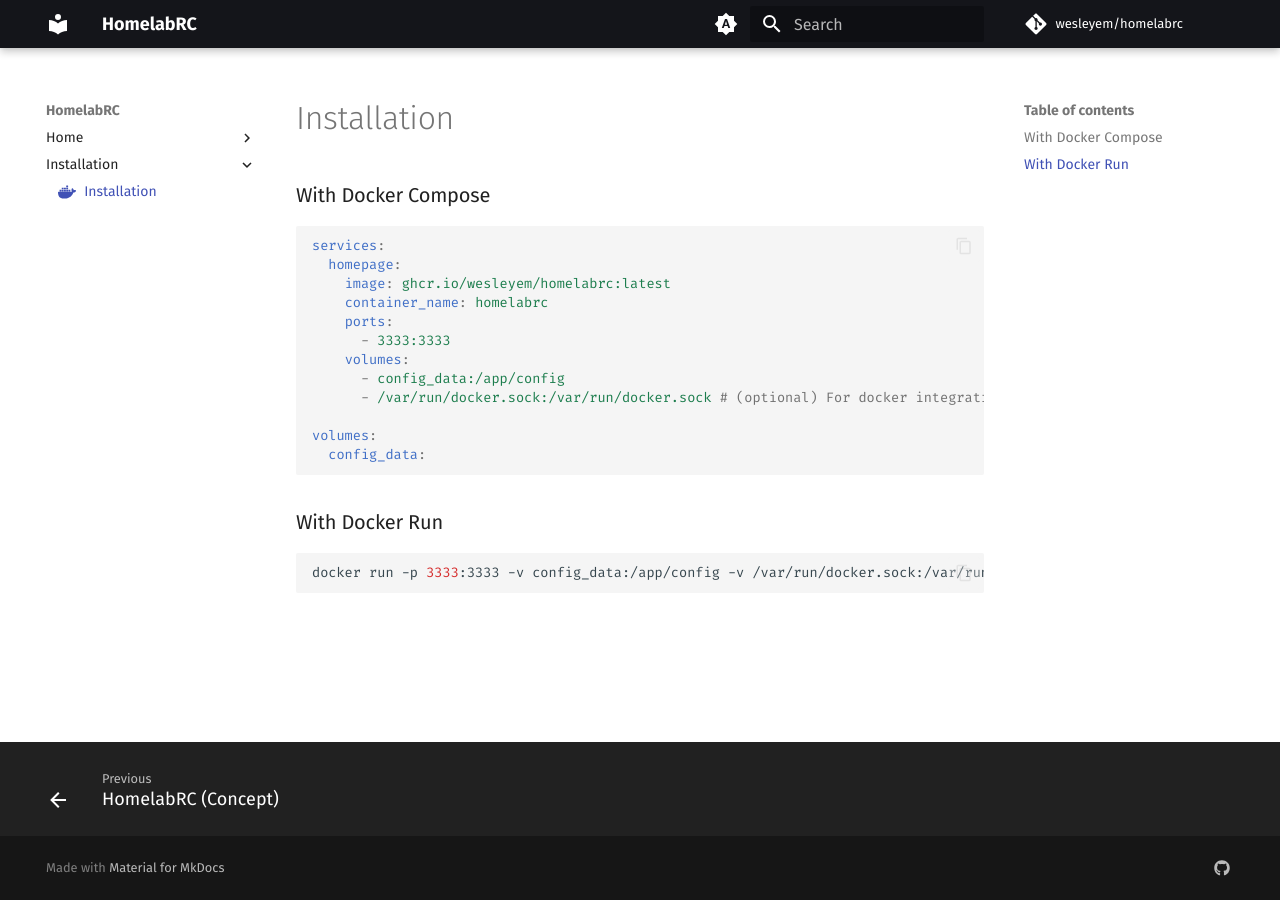
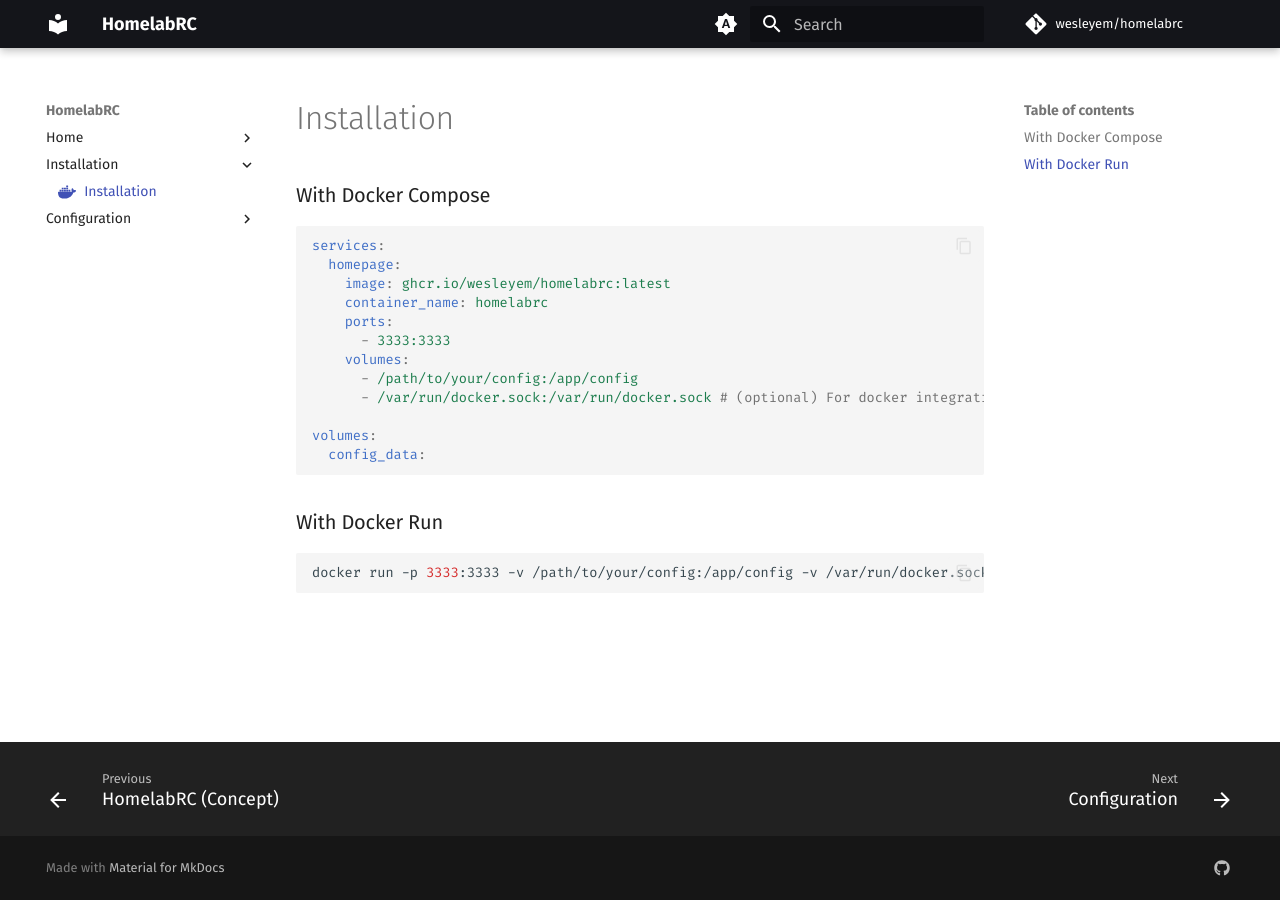
Before and after one commit to wesleyem/homelabrc, an MkDocs documentation site: the page built from docs/installation/index.md, in a window 1280 px wide. Built offline with MkDocs 1.6.1 and Material for MkDocs 9.7.7, drawn with Linux system fonts in a browser that asks for light colours; comment, search, counter and statistics services are not loaded; the version menu is left out.

Commit message:
docs update with configuration

````diff
--- a/docs/installation/index.md
+++ b/docs/installation/index.md
@@ -14,7 +14,7 @@
     ports:
       - 3333:3333
     volumes:
-      - config_data:/app/config
+      - /path/to/your/config:/app/config
       - /var/run/docker.sock:/var/run/docker.sock # (optional) For docker integrations
 
 volumes:
@@ -24,5 +24,5 @@
 ### With Docker Run
 
 ```bash
-docker run -p 3333:3333 -v config_data:/app/config -v /var/run/docker.sock:/var/run/docker.sock ghcr.io/wesleyem/homelabrc:latest
+docker run -p 3333:3333 -v /path/to/your/config:/app/config -v /var/run/docker.sock:/var/run/docker.sock ghcr.io/wesleyem/homelabrc:latest
 ```
--- a/mkdocs.yml
+++ b/mkdocs.yml
@@ -13,6 +13,9 @@
     - index.md
   - "Installation":
     - installation/index.md
+  - "Configuration":
+    - configuration/index.md
+    - configuration/settings.md
 
 theme:
   name: material
````
Also changed, not shown: docs/configuration/index.md (added, +7 -0 lines), docs/configuration/settings.md (added, +6 -0 lines).
